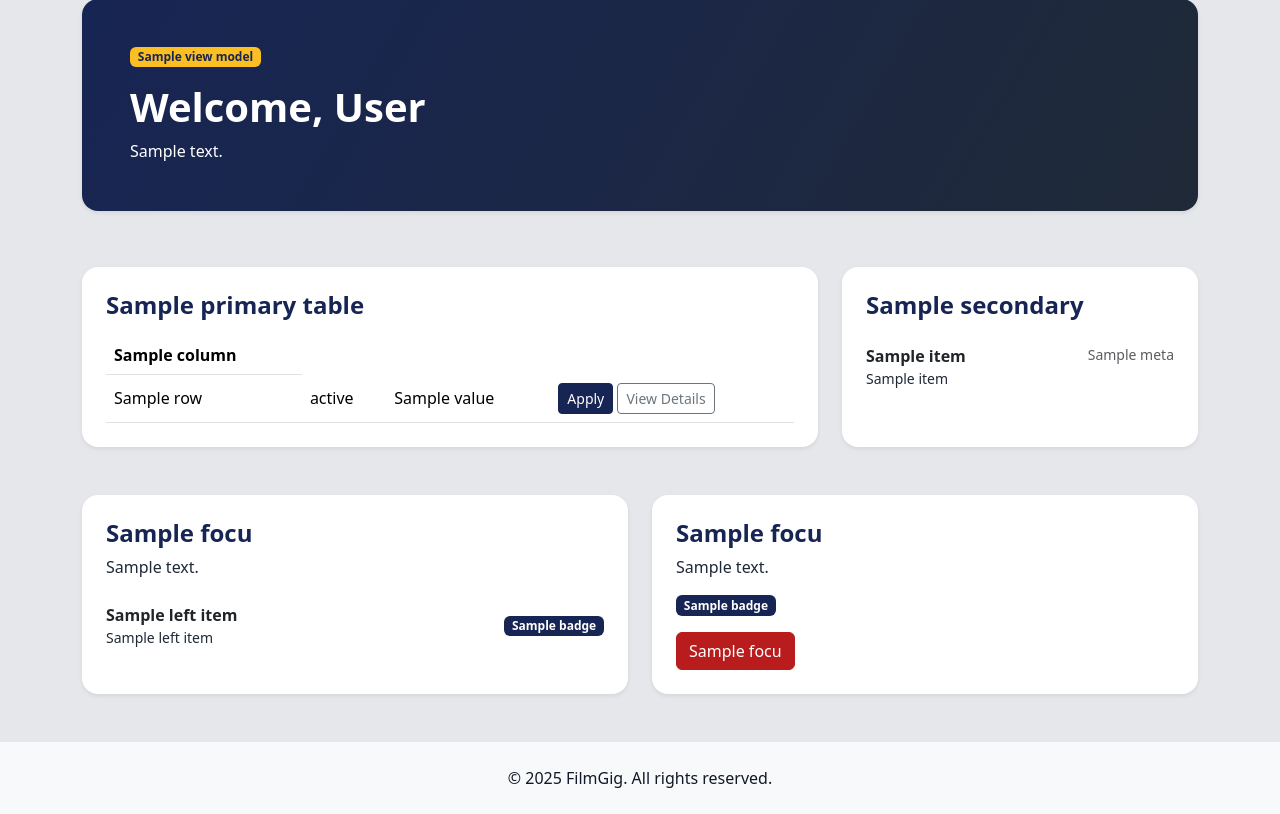
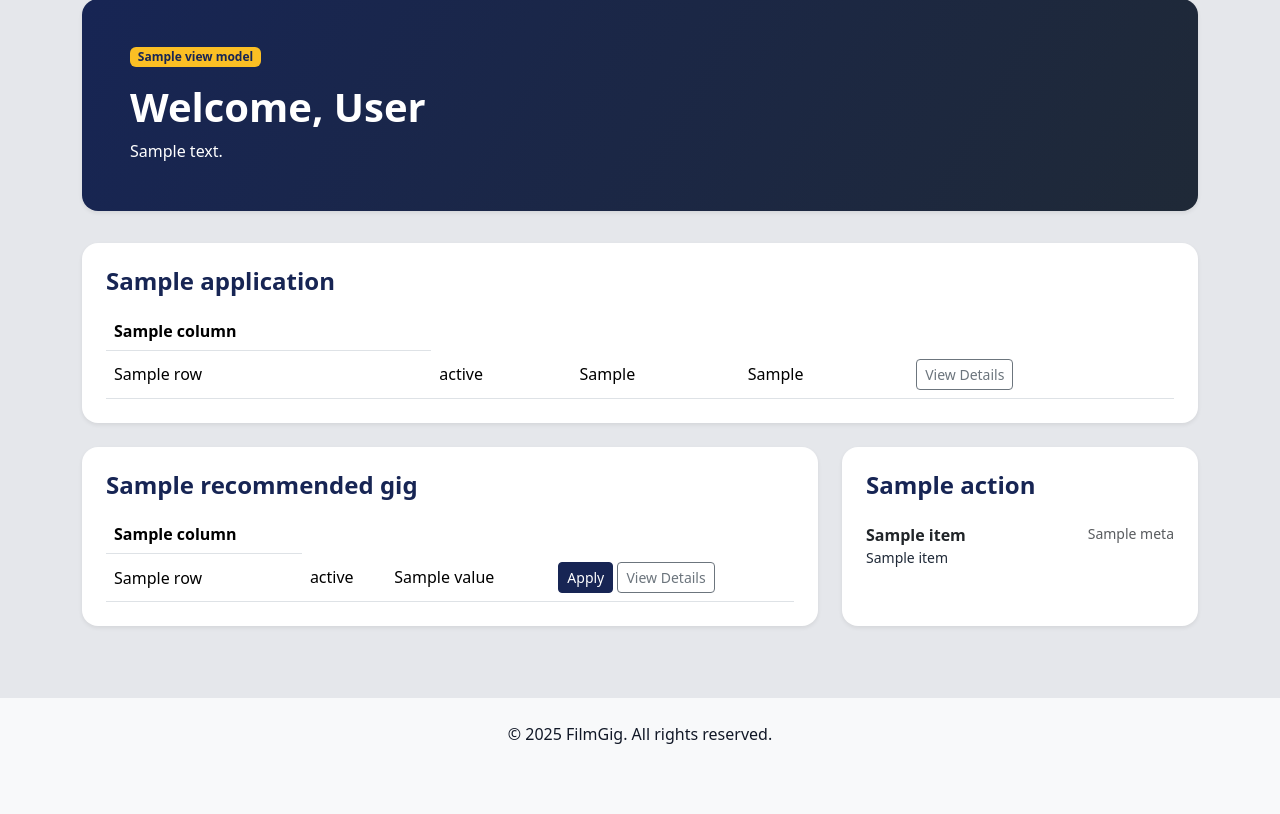
Before and after one commit to ayazspv/FilmGig2526, a PHP site: template app/src/Views/dashboards/freelancerDashboard.php in a window 1280 px wide. Shown: the part 121-935 px from the top of the page. After the commit the page ends 865 px from the top, so only its background shows below. Run offline with PHP 8.4, Linux system fonts and the light colour scheme; the template is opened without the code that fills it: most values are stand-ins (such as "Sample title", 1, 10 or a date in 2020); data that the repository does not hold is empty.

Commit message:
Freelancer dashboard refinement

```diff
--- a/app/src/Views/dashboards/freelancerDashboard.php
+++ b/app/src/Views/dashboards/freelancerDashboard.php
@@ -1,8 +1,8 @@
 <?php
 $dashboardStats = $viewModel->stats;
-$primaryTable = $viewModel->primaryTable;
-$secondaryList = $viewModel->secondaryList;
-$focus = $viewModel->focus;
+$applications = $viewModel->applications;
+$recommendedGigs = $viewModel->recommendedGigs;
+$recentActions = $viewModel->recentActions;
 ?>
 
 <div class="d-flex flex-column min-vh-100" style="background-color: #E5E7EB;">
@@ -10,21 +10,27 @@ $focus = $viewModel->focus;
 
     <main class="flex-grow-1 py-5">
         <div class="container">
+            <!-- Welcome Banner -->
             <section class="rounded-4 p-4 p-md-5 mb-4 text-white shadow-sm"
                 style="background: linear-gradient(120deg, #172554 0%, #1F2937 100%);">
-                <span class="badge mb-3" style="background-color: #FBBF24; color: #172554;"><?= htmlspecialchars($viewModel->badgeLabel) ?></span>
-                <h1 class="display-6 fw-bold mb-2">Welcome, <?php echo isset($_SESSION['name']) ? htmlspecialchars($_SESSION['name']) : 'User'; ?></h1>
+                <span class="badge mb-3"
+                    style="background-color: #FBBF24; color: #172554;"><?= htmlspecialchars($viewModel->badgeLabel) ?></span>
+                <h1 class="display-6 fw-bold mb-2">Welcome,
+                    <?php echo isset($_SESSION['name']) ? htmlspecialchars($_SESSION['name']) : 'User'; ?></h1>
                 <p class="mb-0"><?= htmlspecialchars($viewModel->heroDescription) ?></p>
             </section>
 
-            <section class="mb-5">
+            <!-- Dashboard Status -->
+            <section class="mb-4">
                 <div class="row g-3">
                     <?php foreach ($dashboardStats as $stat): ?>
                         <div class="col-12 col-sm-6 col-xl-3">
                             <div class="card border-0 shadow-sm rounded-4 text-center h-100">
                                 <div class="card-body">
-                                    <p class="small text-uppercase mb-2" style="color: #1F2937;"><?= htmlspecialchars($stat['label']) ?></p>
-                                    <p class="h3 mb-1" style="color: #172554;"<?= isset($stat['id']) ? ' id="' . htmlspecialchars((string) $stat['id']) . '"' : '' ?>><?= htmlspecialchars($stat['value']) ?></p>
+                                    <p class="small text-uppercase mb-2" style="color: #1F2937;">
+                                        <?= htmlspecialchars($stat['label']) ?></p>
+                                    <p class="h3 mb-1" style="color: #172554;" <?= isset($stat['id']) ? ' id="' . htmlspecialchars((string) $stat['id']) . '"' : '' ?>>
+                                        <?= htmlspecialchars($stat['value']) ?></p>
                                     <p class="small mb-0" style="color: #B91C1C;"><?= htmlspecialchars($stat['note']) ?></p>
                                 </div>
                             </div>
@@ -33,30 +39,80 @@ $focus = $viewModel->focus;
                 </div>
             </section>
 
-            <section class="mb-5">
+            <!-- My Gigs -->
+            <section class="mb-4 col-12 w-100">
+                <div class="card border-0 shadow-sm rounded-4 h-100">
+                            <div class="card-body p-4">
+                                <h2 class="h4 fw-bold mb-3" style="color: #172554;">
+                            <?= htmlspecialchars($applications['title']) ?>
+                        </h2>
+                        <div class="table-responsive">
+                            <table class="table align-middle mb-0">
+                                <thead>
+                                    <tr>
+                                        <?php foreach ($applications['columns'] as $column): ?>
+                                            <th>
+                                                <?= htmlspecialchars($column) ?>
+                                            </th>
+                                        <?php endforeach; ?>
+                                    </tr>
+                                </thead>
+                                <tbody id="recommendedGigsTableBody">
+                                    <?php foreach ($applications['rows'] as $row): ?>
+                                        <tr>
+                                            <td>
+                                                <?= htmlspecialchars($row['title']) ?>
+                                            </td>
+                                            <td>
+                                                <?= htmlspecialchars($row['status']) ?>
+                                            </td>
+                                            <td>
+                                                <?= htmlspecialchars($row['payType']) ?>
+                                            </td>
+                                            <td>
+                                                <?= htmlspecialchars($row['payRate']) ?>
+                                            </td>
+                                            <td>
+                                                <button class="btn btn-sm btn-outline-secondary">View
+                                                    Details</button>
+                                            </td>
+                                        </tr>
+                                    <?php endforeach; ?>
+                                </tbody>
+                            </table>
+                        </div>
+                    </div>
+                </div>
+            </section>
+
+            <section class="mb-4">
                 <div class="row g-4">
+                    <!-- Recommended Gigs List -->
                     <div class="col-12 col-lg-8">
                         <div class="card border-0 shadow-sm rounded-4 h-100">
                             <div class="card-body p-4">
-                                <h2 class="h4 fw-bold mb-3" style="color: #172554;"><?= htmlspecialchars($primaryTable['title']) ?></h2>
+                                <h2 class="h4 fw-bold mb-3" style="color: #172554;">
+                                    <?= htmlspecialchars($recommendedGigs['title']) ?></h2>
                                 <div class="table-responsive">
                                     <table class="table align-middle mb-0">
                                         <thead>
                                             <tr>
-                                                <?php foreach ($primaryTable['columns'] as $column): ?>
+                                                <?php foreach ($recommendedGigs['columns'] as $column): ?>
                                                     <th><?= htmlspecialchars($column) ?></th>
                                                 <?php endforeach; ?>
                                             </tr>
                                         </thead>
                                         <tbody id="recommendedGigsTableBody">
-                                            <?php foreach ($primaryTable['rows'] as $row): ?>
+                                            <?php foreach ($recommendedGigs['rows'] as $row): ?>
                                                 <tr>
                                                     <td><?= htmlspecialchars($row['title']) ?></td>
                                                     <td><?= htmlspecialchars($row['status']) ?></td>
                                                     <td><?= htmlspecialchars($row['value']) ?></td>
                                                     <td>
-                                                        <button class="btn btn-sm text-white" style="background-color: #172554; border-color: #172554;">Apply</button>
-                                                        <button class="btn btn-sm btn-outline-secondary">View Details</button>
+                                                        <button class="btn btn-sm text-white"
+                                                            style="background-color: #172554; border-color: #172554;">Apply</button>
+                                                        <button class="btn btn-sm btn-outline-secondary">View
+                                                            Details</button>
                                                     </td>
                                                 </tr>
                                             <?php endforeach; ?>
@@ -67,17 +123,20 @@ $focus = $viewModel->focus;
                         </div>
                     </div>
 
+                    <!-- Recent Application Updates -->
                     <div class="col-12 col-lg-4">
                         <div class="card border-0 shadow-sm rounded-4 h-100">
                             <div class="card-body p-4">
-                                <h2 class="h4 fw-bold mb-3" style="color: #172554;"><?= htmlspecialchars($secondaryList['title']) ?></h2>
+                                <h2 class="h4 fw-bold mb-3" style="color: #172554;">
+                                    <?= htmlspecialchars($recentActions['title']) ?></h2>
                                 <ul class="list-group list-group-flush">
-                                    <?php foreach ($secondaryList['items'] as $item): ?>
+                                    <?php foreach ($recentActions['items'] as $item): ?>
                                         <li class="list-group-item px-0">
                                             <div class="d-flex justify-content-between align-items-start gap-2">
                                                 <div>
                                                     <p class="fw-semibold mb-0"><?= htmlspecialchars($item['title']) ?></p>
-                                                    <small style="color: #1F2937;"><?= htmlspecialchars($item['subtitle']) ?></small>
+                                                    <small
+                                                        style="color: #1F2937;"><?= htmlspecialchars($item['subtitle']) ?></small>
                                                 </div>
                                                 <small class="text-muted"><?= htmlspecialchars($item['meta']) ?></small>
                                             </div>
@@ -90,44 +149,6 @@ $focus = $viewModel->focus;
                 </div>
             </section>
 
-            <section>
-                <div class="row g-4">
-                    <div class="col-12 col-lg-6">
-                        <div class="card border-0 shadow-sm rounded-4 h-100">
-                            <div class="card-body p-4">
-                                <h2 class="h4 fw-bold mb-2" style="color: #172554;"><?= htmlspecialchars($focus['leftTitle']) ?></h2>
-                                <p class="mb-3" style="color: #1F2937;"><?= htmlspecialchars($focus['leftDescription']) ?></p>
-                                <ul class="list-group list-group-flush">
-                                    <?php foreach ($focus['leftItems'] as $item): ?>
-                                        <li class="list-group-item px-0 d-flex justify-content-between align-items-center">
-                                            <span>
-                                                <strong><?= htmlspecialchars($item['title']) ?></strong>
-                                                <small class="d-block" style="color: #1F2937;"><?= htmlspecialchars($item['subtitle']) ?></small>
-                                            </span>
-                                            <span class="badge" style="background-color: #172554;"><?= htmlspecialchars($item['badge']) ?></span>
-                                        </li>
-                                    <?php endforeach; ?>
-                                </ul>
-                            </div>
-                        </div>
-                    </div>
-
-                    <div class="col-12 col-lg-6">
-                        <div class="card border-0 shadow-sm rounded-4 h-100">
-                            <div class="card-body p-4">
-                                <h2 class="h4 fw-bold mb-2" style="color: #172554;"><?= htmlspecialchars($focus['rightTitle']) ?></h2>
-                                <p class="mb-3" style="color: #1F2937;"><?= htmlspecialchars($focus['rightDescription']) ?></p>
-                                <div class="d-flex flex-wrap gap-2 mb-3">
-                                    <?php foreach ($focus['badges'] as $badge): ?>
-                                        <span class="badge" style="background-color: #172554;"><?= htmlspecialchars($badge) ?></span>
-                                    <?php endforeach; ?>
-                                </div>
-                                <button class="btn text-white" style="background-color: #B91C1C; border-color: #B91C1C;"><?= htmlspecialchars($focus['buttonLabel']) ?></button>
-                            </div>
-                        </div>
-                    </div>
-                </div>
-            </section>
         </div>
     </main>
 
```
Also changed, not shown: app/src/Controllers/DashboardController.php (+4 -3 lines), app/src/ViewModels/AdminDashboardViewModel.php (renamed from app/src/ViewModels/DashboardViewModel.php, +1 -48 lines), app/src/ViewModels/FreelancerDashboardViewModel.php (added, +61 -0 lines).
